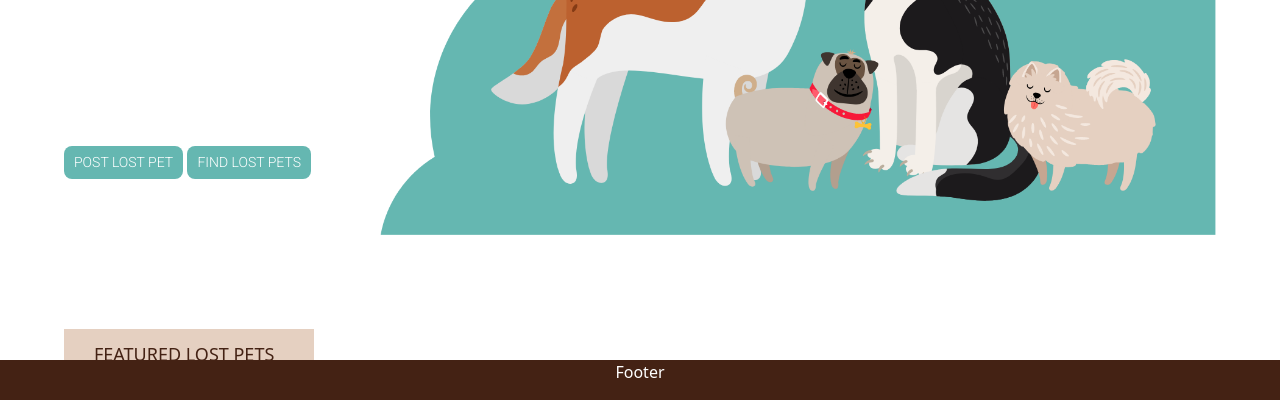
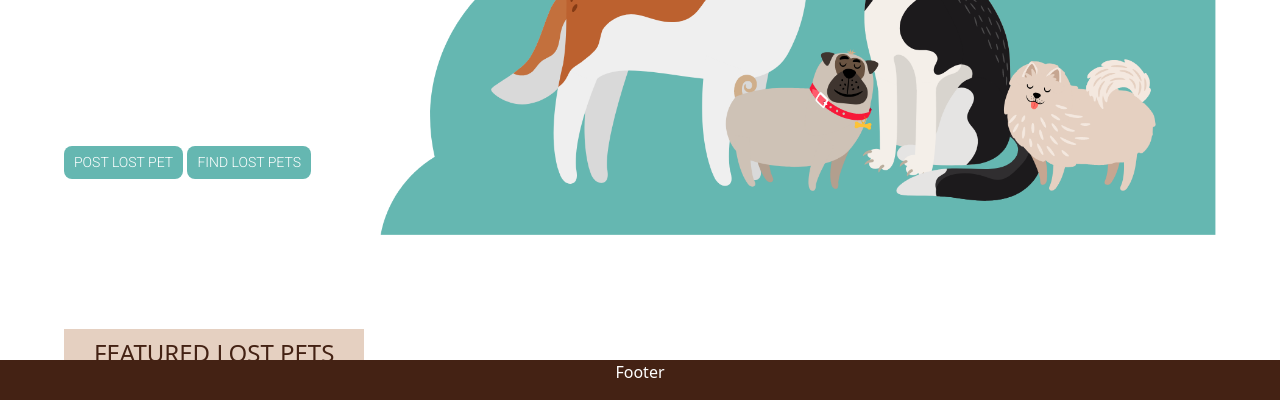
Before and after one commit to chess2022/Lost_and_Hound, a Django app: template main_app/templates/home.html in a window 1280 px wide. Shown: the part 400-820 px from the top of the page. Run offline with Django 4.2, Linux system fonts and the light colour scheme; the template is opened without the code that fills it, so the values that code supplies are empty.

Commit message:
Adds title flags to each page

```diff
--- a/main_app/static/style.css
+++ b/main_app/static/style.css
@@ -60,16 +60,30 @@ a {
 }
 
 .top-margin {
-    margin-top: 125px;
+    margin-top: 75px;
 }
 
 .title_flags {
     max-width: 25%;
-    min-width: 250px;
+    min-width: 300px;
     background-color: #E5D0C1;
     color:#442214;
     text-transform: uppercase;
     padding-left: 30px;
+    padding-top: 10px;
+    height: 50px;
+    line-height: 50px;
+    font-size: 18px;
+}
+
+.home--title_flags {
+    max-width: 25%;
+    min-width: 300px;
+    background-color: #E5D0C1;
+    color:#442214;
+    text-transform: uppercase;
+    padding-left: 30px;
+    padding-top: 10px;
     height: 50px;
     line-height: 50px;
     font-size: 18px;
--- a/main_app/templates/about.html
+++ b/main_app/templates/about.html
@@ -3,7 +3,9 @@
 
 
 
-<h1>ABOUT </h1>
+<div class="title_flags top-margin">
+    <h3 style:"font-weight:bold">About Us</h3>
+</div>
 
 <p class = "about-text">Lost and Hound was founded in the summer of 2022 by a trio of up and coming software engineers, Cheryl, Javier, and Kelly. Their goal was simple - find a novel way to aggregate information in order to assist in finding lost pets. Part of this goal is to create a database that can be accessed swiftly where owners and Samaritans can convene regarding lost and found pets, and most importantly do it at no cost. #humansbeingbros</p>
 
--- a/main_app/templates/home.html
+++ b/main_app/templates/home.html
@@ -12,8 +12,8 @@
         <button class="button-teal">Find lost Pets</button>
     </div>
     <div class="home--featured">
-        <div class="title_flags">
-            <p style:"font-weight:bold">Featured Lost Pets</p>
+        <div class="home--title_flags" >
+            <h4 style:"font-weight:bold">Featured Lost Pets</h4>
         </div>
     </div>
 </div>
--- a/main_app/templates/main_app/pet_confirm_delete.html
+++ b/main_app/templates/main_app/pet_confirm_delete.html
@@ -1,7 +1,9 @@
 {% extends 'base.html' %}
 {% block content %}
 
-    <h1>Delete Pet</h1>
+<div class="title_flags top-margin">
+    <h3 style:"font-weight:bold">Delete Pet</h3>
+</div>
 
     <h4> Are you sure you want to delete <span class ="teal-text">{{ object.name }} </span> ? </h4>
 
--- a/main_app/templates/main_app/pet_form_photo.html
+++ b/main_app/templates/main_app/pet_form_photo.html
@@ -1,7 +1,9 @@
 {% include 'base.html' %}
 {% block content %}
 
-<h1 class="page-title">ALMOST THERE</h1>
+<div class="title_flags top-margin">
+    <h3 style:"font-weight:bold">Almost There</h3>
+</div>
 
 <div class="card-content">
     <div>
--- a/main_app/templates/pets/detail.html
+++ b/main_app/templates/pets/detail.html
@@ -5,7 +5,7 @@
 
 <div class="">
     <div class="title_flags top-margin">
-        <h2>{{ pet.status }} {{ pet.type }}</h2>
+        <h3>{{ pet.status }} {{ pet.type }}</h3>
     </div>
     <div class="">
         <div class="pet-photo">
--- a/main_app/templates/pets/index.html
+++ b/main_app/templates/pets/index.html
@@ -3,7 +3,7 @@
 {% block content %}
 
 <div class="title_flags top-margin">
-    <p style:"font-weight:bold">Featured Lost Pets</p>
+    <h3 style:"font-weight:bold">Featured Lost Pets</h3>
 </div>
 
 
--- a/main_app/templates/registration/login.html
+++ b/main_app/templates/registration/login.html
@@ -1,7 +1,9 @@
 {% include 'base.html' %}
 {% block content %}
 
-<h1>Log In</h1>
+<div class="title_flags top-margin">
+    <h3 style:"font-weight:bold">Log In</h3>
+</div>
 
 
 <!-- Add the login form -->
--- a/main_app/templates/registration/signup.html
+++ b/main_app/templates/registration/signup.html
@@ -3,7 +3,9 @@
 {% block content %}
 
 
-<h1>Sign Up</h1>
+<div class="title_flags top-margin">
+    <h3 style:"font-weight:bold">Sign Up</h3>
+</div>
 
 {% if error_message %}<p class="red-text">{{ error_message }}</p>{% endif %}
 
```
Also changed, not shown: main_app/templates/main_app/pet_form.html (+8 -5 lines).
